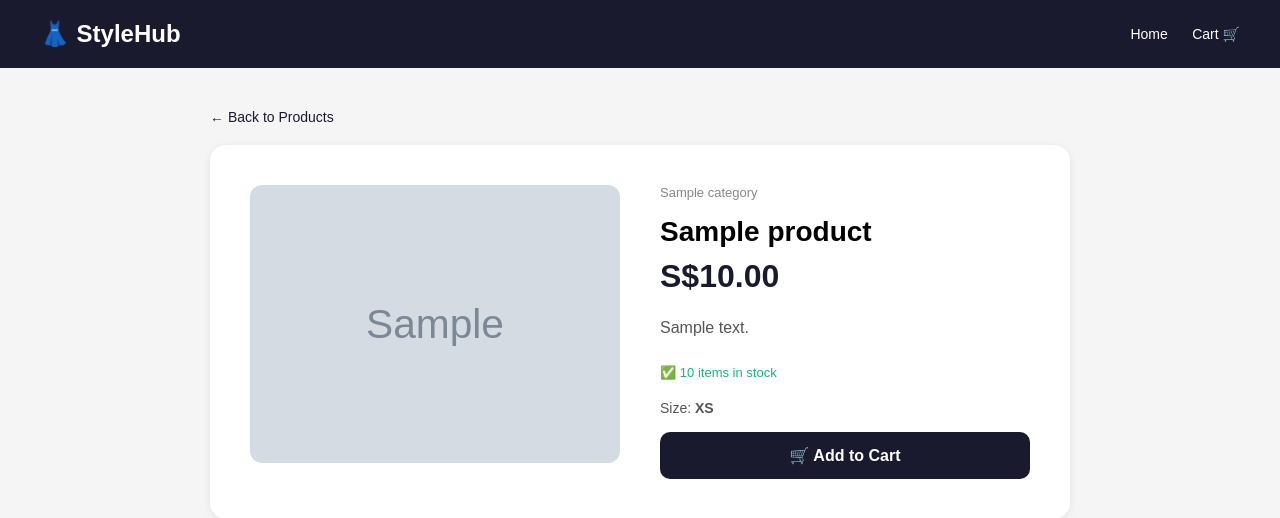
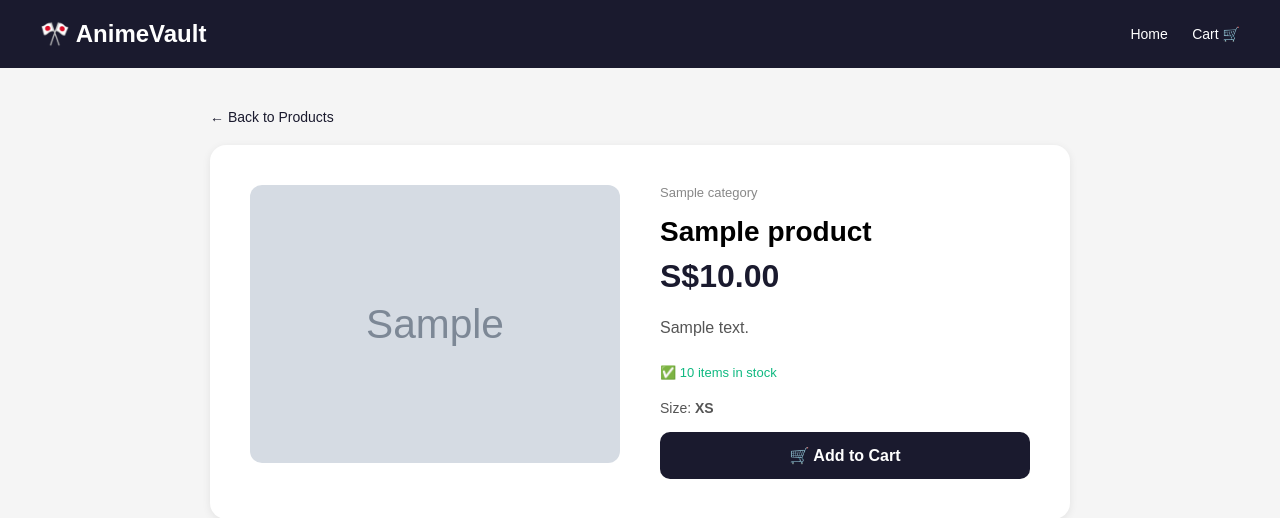
Before and after one commit to saivarma2580-bit/clothingstore, a Django app: page /product/1/ in a window 1280 px wide. Shown: the top 518 px of the page. Run offline with Django 5.2, Linux system fonts and the light colour scheme; tables that the repository leaves empty hold one stand-in row (values such as "Sample post"); grey boxes marked "Sample" are stand-in pictures.

Commit message:
Update product_detail.html

```diff
--- a/store/templates/store/product_detail.html
+++ b/store/templates/store/product_detail.html
@@ -1,7 +1,7 @@
 <!DOCTYPE html>
 <html>
 <head>
-  <title>{{ product.name }} — StyleHub</title>
+  <title>{{ product.name }} — AnimeVault</title>
   <style>
     * { box-sizing: border-box; margin: 0; padding: 0; }
     body { font-family: Arial, sans-serif; background: #f5f5f5; }
@@ -26,7 +26,7 @@
 <body>
 
 <header>
-  <h1>👗 StyleHub</h1>
+  <h1>🎌 AnimeVault</h1>
   <nav>
     <a href="/">Home</a>
     <a href="/cart/">Cart 🛒</a>
```
